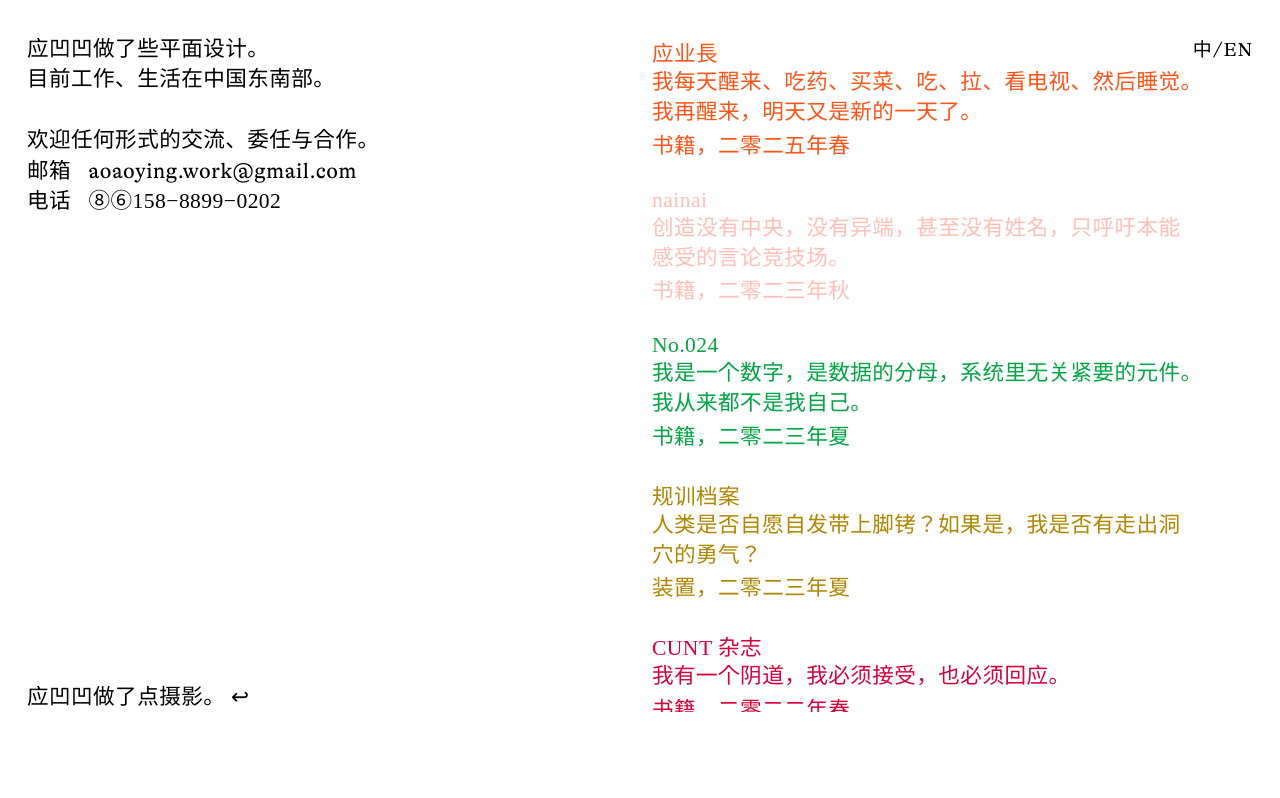
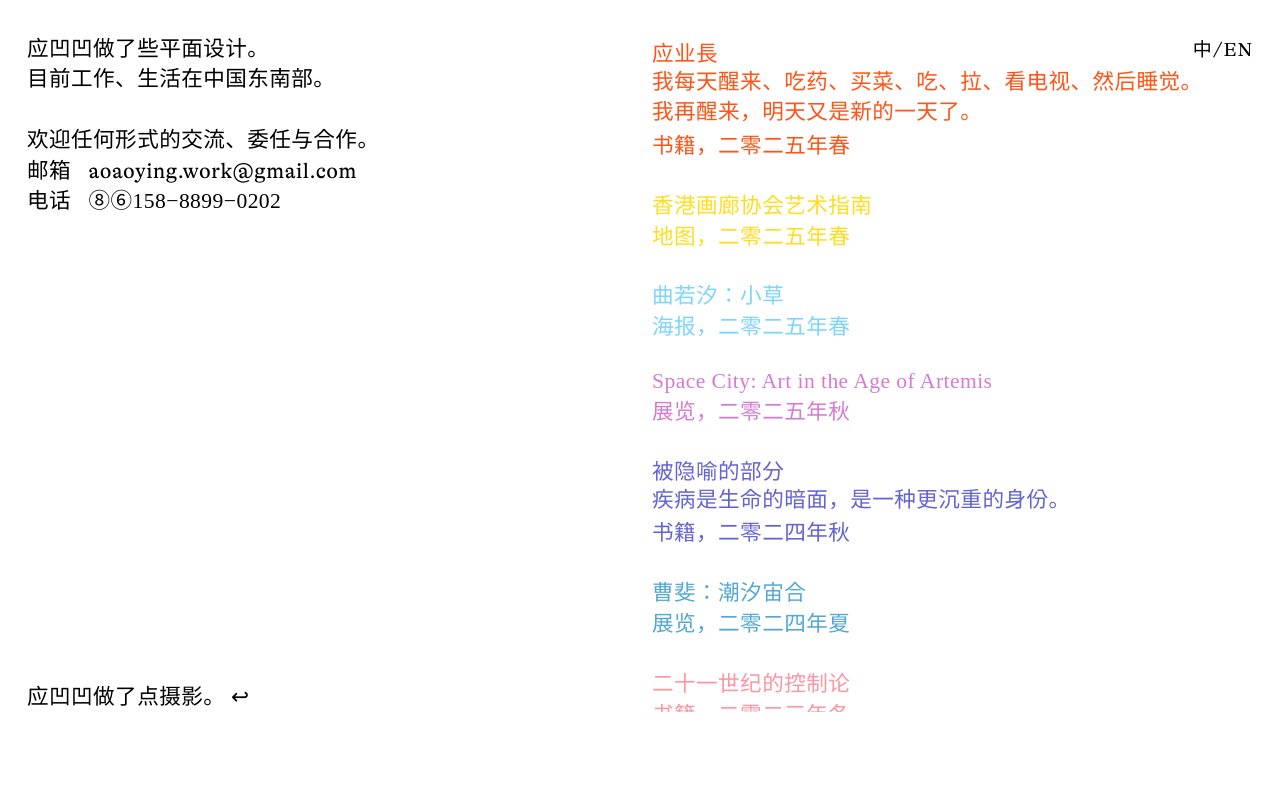
Before and after one commit to Mishimazzz/Yuke-Ying-Personal-Web, a React (Vite) app: page / in a window 1280 px wide. Shown: the top 798 px of the page. Built offline with nearby package versions, Linux system fonts and the light colour scheme; a web font is replaced by a local one.

Commit message:
更新了主页的顺序

```diff
--- a/src/components/MiddleSection.css
+++ b/src/components/MiddleSection.css
@@ -10,6 +10,7 @@
 .Text-Container
 {
   min-height: calc(100vh + 280px);
+  margin-bottom: 100px;
 }
 
 .Link
--- a/src/components/MiddleSection.tsx
+++ b/src/components/MiddleSection.tsx
@@ -21,13 +21,70 @@ function MiddleSection(){
       id: "hkaga",
       color: "var(--font-color-yellow)",
       title: "HKAGA Art Guide",
-      // text: "I wake up, take my medicine, buy groceries, eat, urinate, \nwatch TV, and go to sleep. After all, tomorrow is another day.",
       sub: "map, 2025 spring",
       img: "",
       link: "/yingyechang",
     },
     {
-      id: "nainai1",
+      id: "grass",
+      color: "var(--font-color-lightBlue)",
+      title: "Solveig Qu Suess: Little Grass",
+      sub: "posters, 2025 spring",
+      img: "",
+      link: "/yingyechang",
+    },
+    {
+      id: "spaceCity",
+      color: "var(--font-color-purple)",
+      title: "Space City: Art in the Age of Artemis",
+      sub: "exhibition, 2024 autumn",
+      img: "",
+      link: "/yingyechang",
+    },
+    {
+      id: "shadow",
+      color: "var(--font-color-darkBlue)",
+      title: "The Shadow of Metaphor",
+      text: "Illness is the night side of life, a more onerous citizenship.",
+      sub: "publication, 2024 autumn",
+      img: "",
+      link: "/yingyechang",
+    },
+    {
+      id: "caoFei",
+      color: "var(--font-color-caofei)",
+      title: "Cao Fei: Tidal Flux",
+      sub: "exhibition, 2024 summer",
+      img: "",
+      link: "/yingyechang",
+    },
+    {
+      id: "cyber",
+      color: "var(--font-color-cyber)",
+      title: "Cybernetics for the 21st Century",
+      sub: "publication, 2023 winter",
+      img: "",
+      link: "/yingyechang",
+    },
+    {
+      id: "museum",
+      color: "var(--font-color-museum)",
+      title: "Chinese Canadian Museum – New Year Parade Flags",
+      sub: "traditional, 2023 winter",
+      img: "",
+      link: "/yingyechang",
+    },
+    {
+      id: "Apotheosis",
+      color: "var(--font-color-apotbeosis)",
+      title: "Apotheosis",
+      sub: "publication, 2023 autumn",
+      text:"How empty and idle, can’t help finding anything to deifying.",
+      img: "",
+      link: "/yingyechang",
+    },
+    {
+      id: "nainai",
       color: "var(--font-color-pink)",
       title: "nainai",
       text: "Only advocating for the arena of instinctive feelings in discourse.",
@@ -71,15 +128,6 @@ function MiddleSection(){
       img: "/picture/quench.png",
       link: "/yingyechang",
     },
-    {
-      id: "nainai2",
-      color: "var(--font-color-pink)",
-      title: "nainai",
-      text: "No shame for your desire, nainai.",
-      sub: "package, 2022 spring",
-      img: "/picture/nainai2.png",
-      link: "/yingyechang",
-    },
   ];
 
   const zh_items = [
@@ -93,7 +141,73 @@ function MiddleSection(){
       link: "/yingyechang",
     },
     {
-      id: "nainai1_zh",
+      id: "hkaga_zh",
+      color: "var(--font-color-yellow)",
+      title: "香港画廊协会艺术指南",
+      sub: "地图，二零二五年春",
+      img: "",
+      link: "/yingyechang",
+    },
+    {
+      id: "grass_zh",
+      color: "var(--font-color-lightBlue)",
+      title: "曲若汐：小草",
+      sub: "海报，二零二五年春",
+      img: "",
+      link: "/yingyechang",
+    },
+    {
+      id: "spaceCity_zh",
+      color: "var(--font-color-purple)",
+      title: "Space City: Art in the Age of Artemis",
+      sub: "展览，二零二五年秋",
+      img: "",
+      link: "/yingyechang",
+    },
+    {
+      id: "shadow_zh",
+      color: "var(--font-color-darkBlue)",
+      title: "被隐喻的部分",
+      text: "疾病是生命的暗面，是一种更沉重的身份。",
+      sub: "书籍，二零二四年秋",
+      img: "",
+      link: "/yingyechang",
+    },
+    {
+      id: "caoFei_zh",
+      color: "var(--font-color-caofei)",
+      title: "曹斐：潮汐宙合",
+      sub: "展览，二零二四年夏",
+      img: "",
+      link: "/yingyechang",
+    },
+    {
+      id: "cyber_zh",
+      color: "var(--font-color-cyber)",
+      title: "二十一世纪的控制论",
+      sub: "书籍，二零二三年冬",
+      img: "",
+      link: "/yingyechang",
+    },
+    {
+      id: "museum_zh",
+      color: "var(--font-color-museum)",
+      title: "加拿大华裔博物馆华埠庆会潮绣旗彩",
+      sub: "传统物件，二零二三年冬",
+      img: "",
+      link: "/yingyechang",
+    },
+    {
+      id: "Apotheosis_zh",
+      color: "var(--font-color-apotbeosis)",
+      title: "崇拜",
+      text: "何其空怠，惟能崇拜。",
+      sub: "书籍，二零二三秋",
+      img: "",
+      link: "/yingyechang",
+    },
+    {
+      id: "nainai_zh",
       color: "var(--font-color-pink)",
       title: "nainai",
       text: "创造没有中央，没有异端，甚至没有姓名，只呼吁本能\n感受的言论竞技场。",
@@ -135,15 +249,6 @@ function MiddleSection(){
       text: "试图表达事物的本质是徒劳的。我们所感知的，以及感\n知背后的历史，已足够界定事物的本质。",
       sub: "书籍，二零二二年春",
       img: "/picture/quench.png",
-      link: "/yingyechang",
-    },
-    {
-      id: "nainai2_zh",
-      color: "var(--font-color-pink)",
-      title: "nainai",
-      text: "奶奶，请不要对欲望感到羞耻。",
-      sub: "包装，二零二二年春",
-      img: "/picture/nainai2.png",
       link: "/yingyechang",
     },
   ];
```
